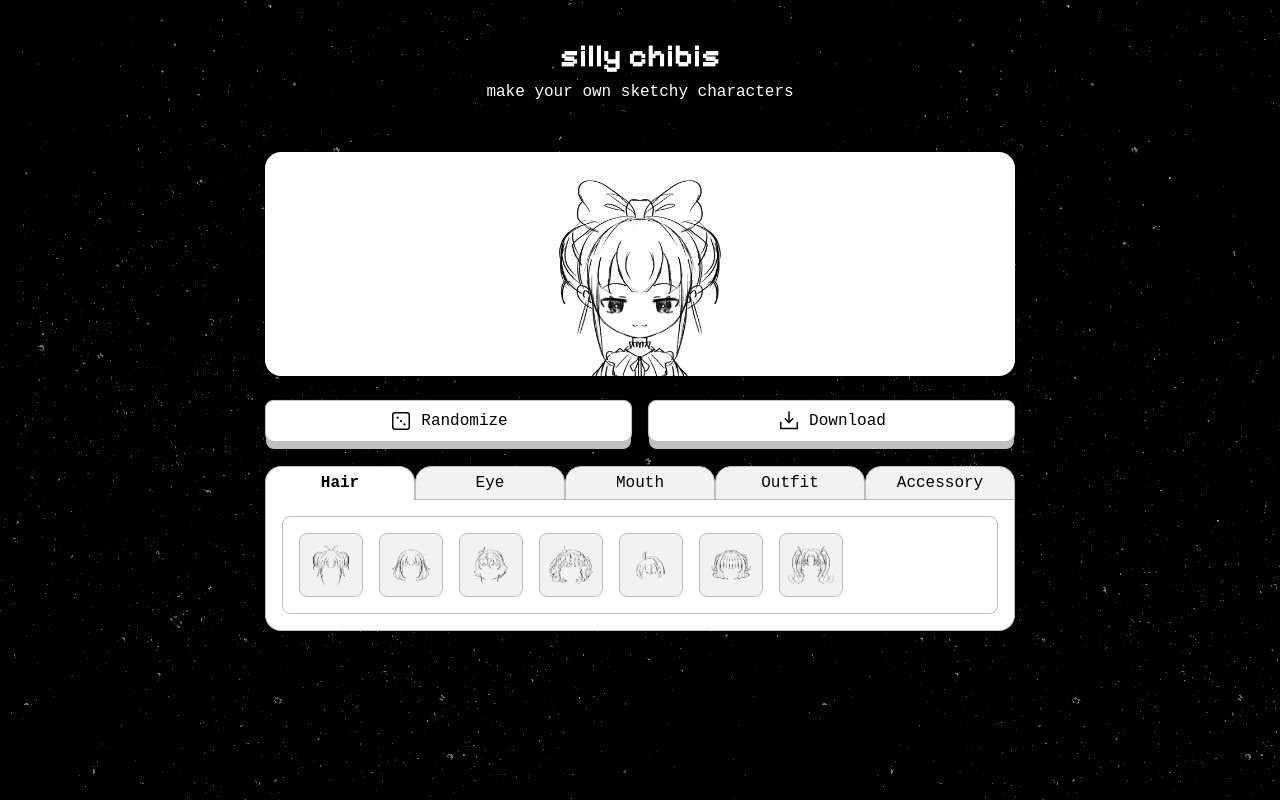
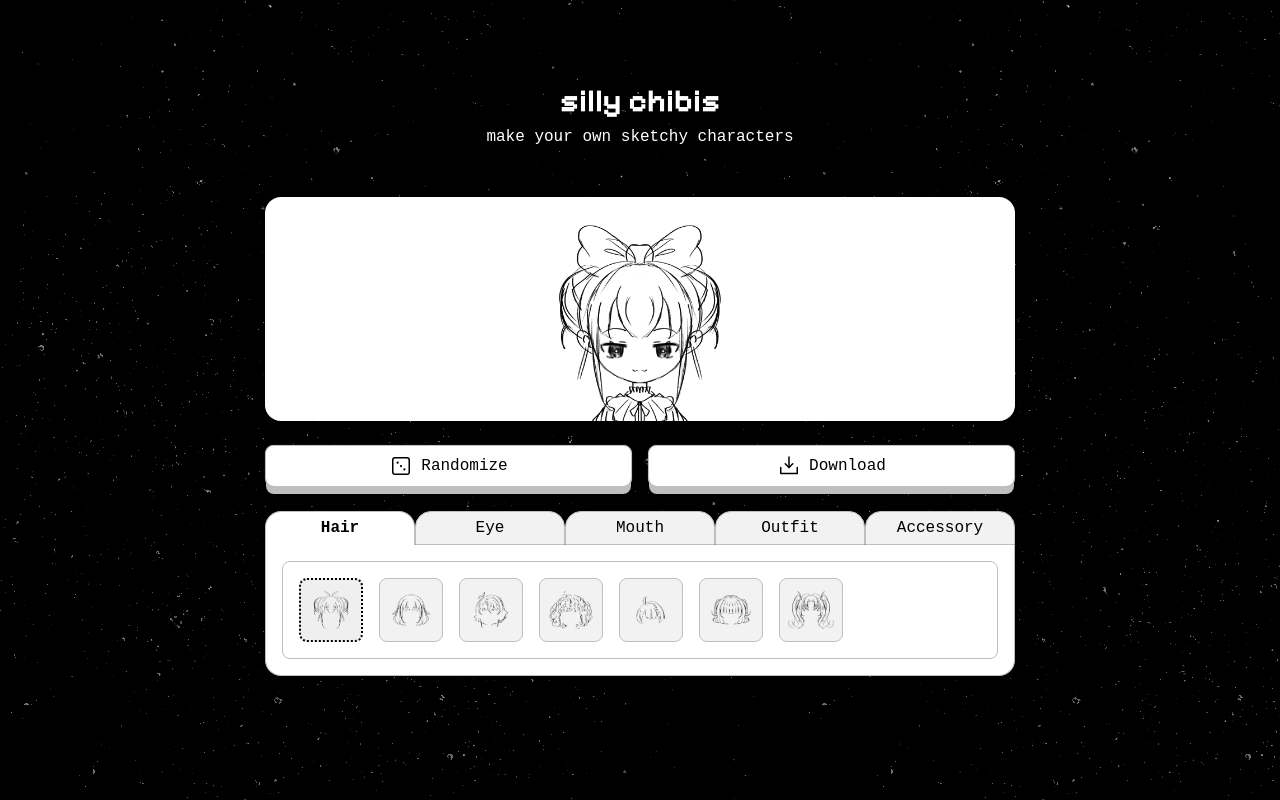
Before and after one commit to cryptofox17/silly-chibis, a React (Vite) app: page / in a window 1280 px wide. Built offline with nearby package versions, Linux system fonts and the light colour scheme.

Commit message:
FIxed css

```diff
--- a/src/index.css
+++ b/src/index.css
@@ -1,11 +1,13 @@
 @font-face {
-	font-family: 'Pixelify Sans';
-	src: local('Pixelify Sans'), url(./fonts/PixelifySans-VariableFont_wght.ttf) format('opentype');
+	font-family: "Pixelify Sans";
+	src: local("Pixelify Sans"), url(./fonts/PixelifySans-VariableFont_wght.ttf)
+		format("opentype");
 }
 
-
 /* Reset */
-*, *::before, *::after {
+*,
+*::before,
+*::after {
 	box-sizing: border-box;
 }
 
@@ -24,31 +26,52 @@
 	-webkit-font-smoothing: antialiased;
 }
 
-  img, picture, video, canvas, svg {
+img,
+picture,
+video,
+canvas,
+svg {
 	display: block;
 	max-width: 100%;
 }
 
-  input, button, textarea, select {
+input,
+button,
+textarea,
+select {
 	font: inherit;
 }
 
-  p, h1, h2, h3, h4, h5, h6 {
+p,
+h1,
+h2,
+h3,
+h4,
+h5,
+h6 {
 	overflow-wrap: break-word;
 }
 
 p {
 	text-wrap: pretty;
 }
-  h1, h2, h3, h4, h5, h6 {
+h1,
+h2,
+h3,
+h4,
+h5,
+h6 {
 	text-wrap: balance;
 }
 
-  #root, #__next {
+#root,
+#__next {
 	isolation: isolate;
 }
 
- html, body, #root {
+html,
+body,
+#root {
 	height: 100%;
 }
 
@@ -64,20 +87,19 @@ body {
 	width: 100%;
 	background: #000000;
 	background-image: url(stardust.png);
-  color: #FFFFFF;
+	color: #ffffff;
 	/* border-radius: 1em; */
 	display: flex;
 	flex-direction: column;
 	align-items: center;
 	justify-content: center;
 	overflow-y: auto;
-  height: 100%;
+	min-height: 100%;
 }
 
 h1 {
 	font-family: "Pixelify Sans", sans-serif;
 }
-
 
 .character-studio {
 	margin: 3em auto;
@@ -87,7 +109,7 @@ h1 {
 }
 
 .preview-wrapper {
-		background: #FFFFFF;
+	background: #ffffff;
 	border-radius: 1em;
 	-webkit-user-drag: none;
 	user-select: none;
@@ -110,7 +132,6 @@ h1 {
 	object-fit: contain;
 	position: absolute;
 	top: 0;
-
 }
 
 .image-body {
@@ -118,7 +139,6 @@ h1 {
 }
 .image-eye {
 	z-index: 2;
-
 }
 .image-hair {
 	z-index: 3;
@@ -136,7 +156,6 @@ h1 {
 	z-index: 6;
 }
 
-
 .actions {
 	margin-top: 1.5em;
 	width: 100%;
@@ -145,20 +164,18 @@ h1 {
 .features-list-wrapper {
 	padding: 1em;
 	background: #ffffff;
-		border-radius: 0  0 1em 1em;
-		border: 1px solid #BFBFBF;
+	border-radius: 0 0 1em 1em;
+	border: 1px solid #bfbfbf;
 	border-top: 0;
 }
-
 
 .features-list {
 	height: 100% !important;
 	background: #ffffff;
-		border: 1px solid #BFBFBF;
+	border: 1px solid #bfbfbf;
 	border-radius: 0.5em;
 	padding: 1em;
 	display: flex;
-
 }
 
 .tab {
@@ -167,16 +184,11 @@ h1 {
 	gap: 1em;
 	align-items: center;
 	justify-content: space-between;
-
-
 }
 
 .tab button {
-
 	width: 4em;
 	height: 4em;
-		background: #F3F2F2;
-		border: 1px solid #BFBFBF;
 	border-radius: 0.5em;
 	transition: 0.2s;
 }
@@ -184,25 +196,21 @@ h1 {
 .tab button:hover {
 	background: #ffffff;
 	cursor: pointer;
-
 }
-
 
 .actions-container {
 	margin-bottom: 1.5em;
 	display: flex;
 	gap: 1em;
-
 }
 
 .actions-container > button {
-		background: #FFFFFF;
-		padding: 0.5em ;
+	background: #ffffff;
+	padding: 0.5em;
 	border-radius: 0.5em;
-		border: 1px solid #BFBFBF;
+	border: 1px solid #bfbfbf;
 	width: 100%;
 }
-
 
 /* Tabs */
 
@@ -214,28 +222,24 @@ h1 {
 	color: #000000;
 	width: 100%;
 	overflow: auto;
-
 }
 
 li {
 	padding: 0.25em 1em;
-		background: #F3F2F2;
+	background: #f3f2f2;
 	cursor: pointer;
 	border-radius: 1em 1em 0 0;
-		border: 1px solid #BFBFBF;
+	border: 1px solid #bfbfbf;
 	/* flex: 1 1 auto; */
 	flex-grow: 1;
 	flex-basis: 0;
-
 }
 
 .tab-active {
 	background: #ffffff;
 	border-bottom: 0;
 	font-weight: 700;
-
 }
-
 
 .primary-btn {
 	background: #ffffff;
@@ -251,21 +255,29 @@ h1 {
 }
 
 .primary-btn::before {
-      position:absolute;
-      content: '';
+	position: absolute;
+	content: "";
 	width: 100%;
 	height: 100%;
 	left: 0;
-      top:0;
-      box-shadow: 0 0  2px #BFBFBF, 0 0.5em 0 0 #BFBFBF;
+	top: 0;
+	box-shadow: 0 0 2px #bfbfbf, 0 0.5em 0 0 #bfbfbf;
 	border-radius: inherit;
-
 }
 
-      .primary-btn:hover , .tab button:hover {
+.primary-btn:hover,
+.tab button:hover {
 	transform: translateY(0.2em);
 }
 
-      .primary-btn:active , .tab button:active{
-        background: #BFBFBF;
+.primary-btn:active,
+.tab button:active {
+	background: #bfbfbf;
 }
+.inactive-button {
+	border: 1px solid #bfbfbf;
+	background: #f3f2f2;
+}
+.active-button {
+	border: 2px dotted black;
+}
```
Lines whose indentation alone changed are shown as unchanged.
